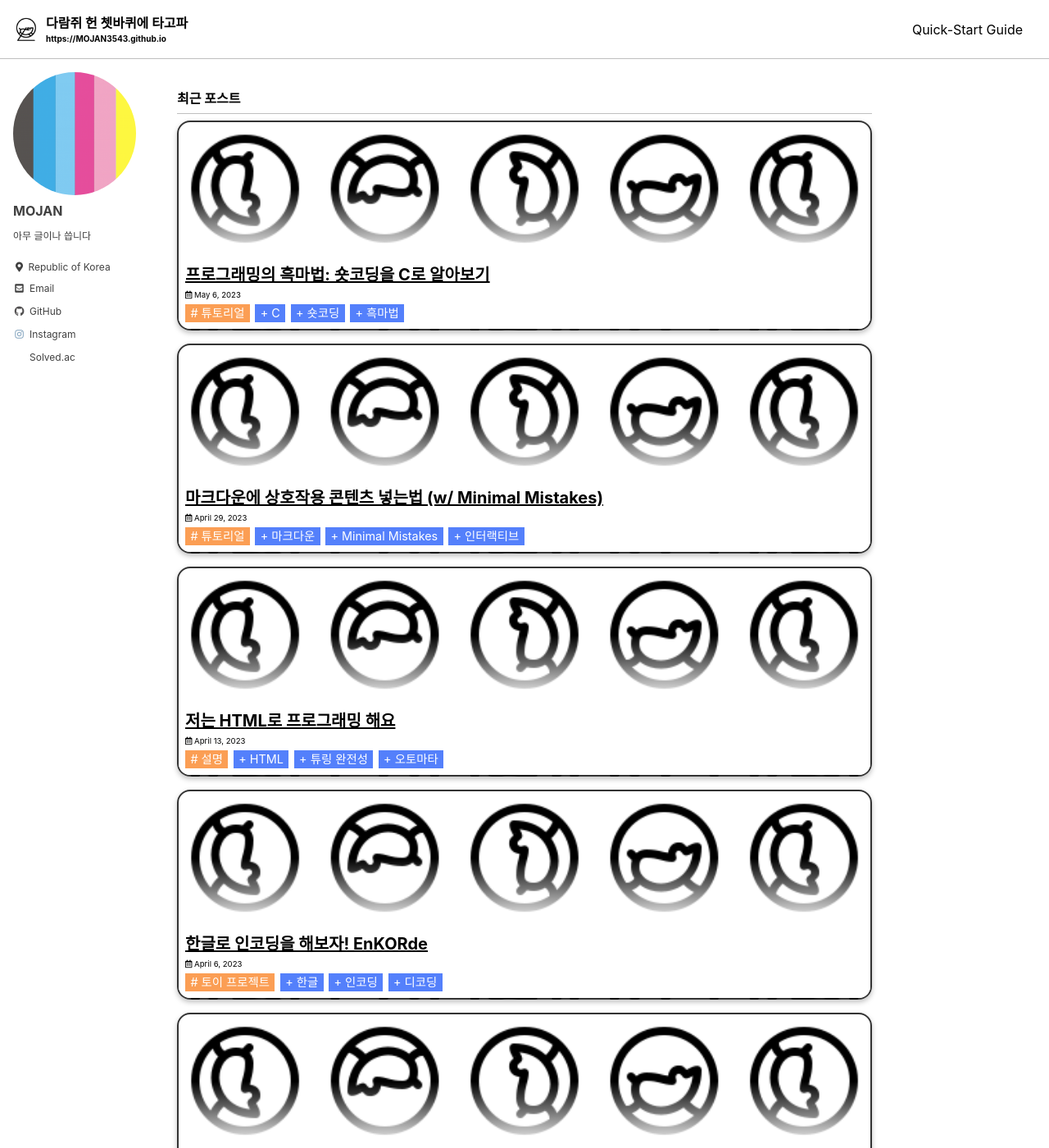
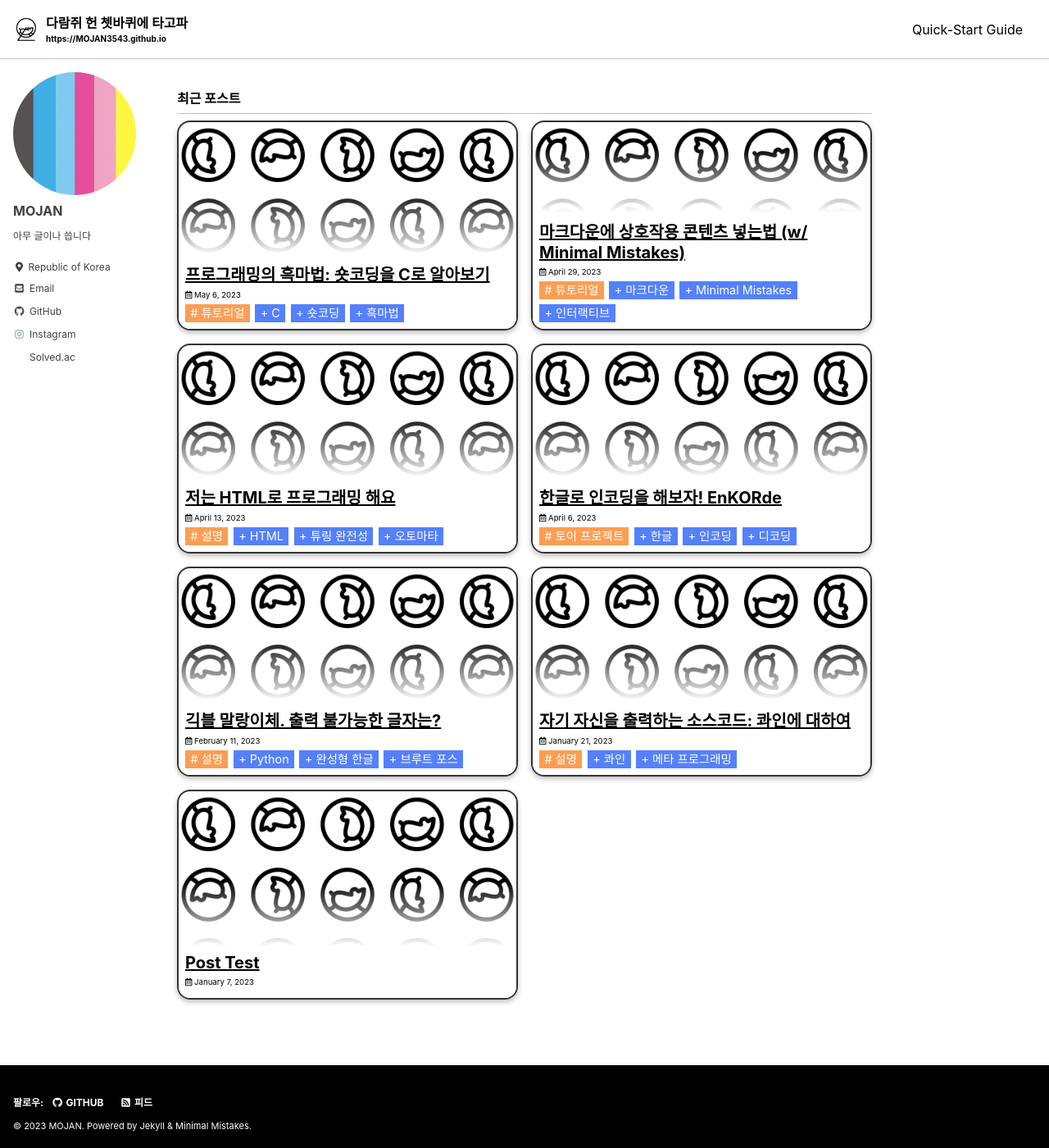
Before and after one commit to MOJAN3543/MOJAN3543.github.io, a Jekyll site: the page built from index.html, in a window 1280 px wide and 1400 px high. Shown: the whole window at 82% size. Built offline with Jekyll 4.4.1, drawn with Linux system fonts in a browser that asks for light colours; cached includes are drawn as plain includes; the list of posts is cut into pages by our own code.

Commit message:
Update _archive.scss

```diff
--- a/_sass/minimal-mistakes/_archive.scss
+++ b/_sass/minimal-mistakes/_archive.scss
@@ -22,7 +22,8 @@
     grid-template-columns: repeat(2, 1fr);
     grid-template-rows: auto;
     gap: 1rem;
-    @include breakpoint($small) {
+
+    @media screen and (max-width:1023px) {
         grid-template-columns: repeat(1, 1fr);
     }
 }
```
